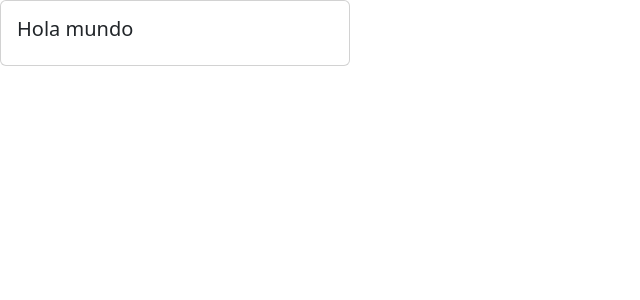
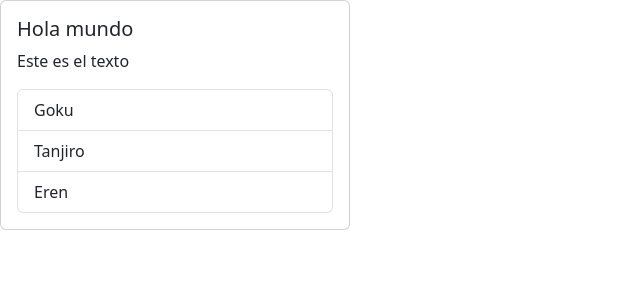
Before and after one commit to eduardom-34/react-academia-holamundo, a React (Vite) app in the folder react-app/: page / in a window 1280 px wide. Shown: the top 300 px of the page, without its empty margins (0-640 px from the left). Built offline with nearby package versions, Linux system fonts and the light colour scheme.

Commit message:
Imprimir listas

```diff
--- a/react-app/src/App.tsx
+++ b/react-app/src/App.tsx
@@ -1,8 +1,17 @@
 import Card, { CardBody } from './components/Card';
+import { List } from './components/List';
 
 function App() {
+
+  const list = [
+    'Goku',
+    'Tanjiro',
+    'Eren'
+  ]
+
   return <Card>
-    <CardBody title='Hola mundo'></CardBody>
+    <CardBody title='Hola mundo' text='Este es el texto'></CardBody>
+    <List data={ list }/>
   </Card>
 }
 
--- /dev/null
+++ b/react-app/src/components/List.tsx
@@ -0,0 +1,18 @@
+
+type Props = {
+  data: string[]
+};
+
+export const List = (props: Props) => {
+
+  const { data } = props;
+
+  return (
+    <ul className="list-group">
+      {data.map(elemento => (
+        <li key={elemento} className="list-group-item">{ elemento }</li>
+
+      ))}
+    </ul>
+  )
+}
```
